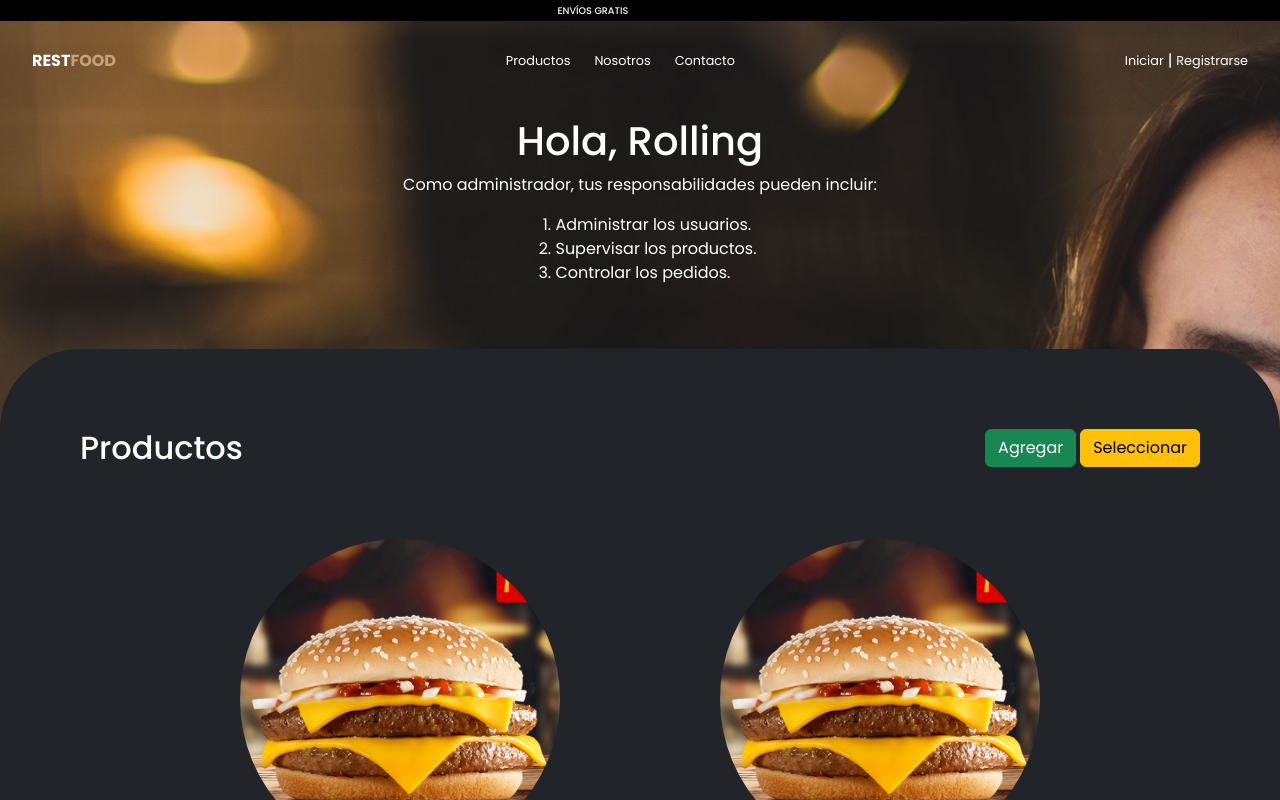
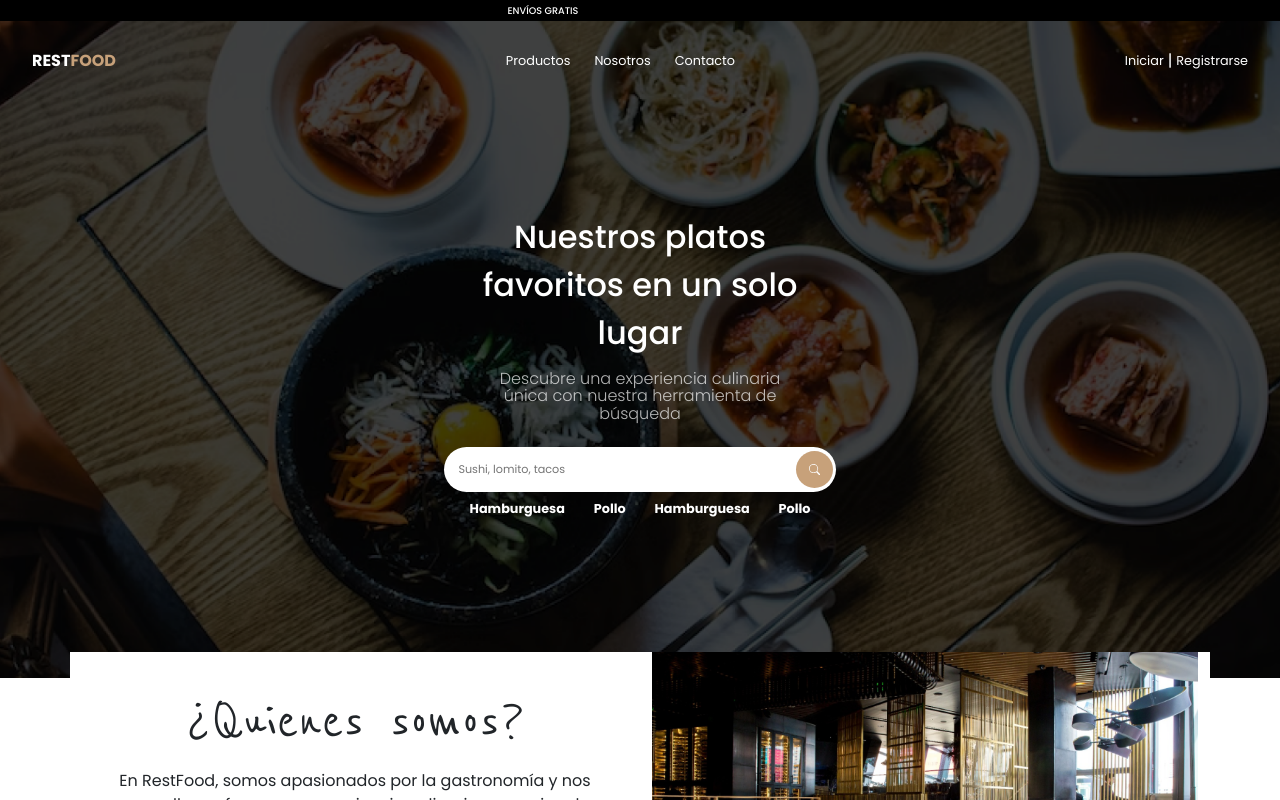
Before and after one commit to Mateo872/restfood, a React (Vite) app: page / in a window 1280 px wide. Shown: the top 800 px of the page. Built offline with nearby package versions, Linux system fonts and the light colour scheme.

Commit message:
quite los comentarios del componente App.jsx

```diff
--- a/src/App.jsx
+++ b/src/App.jsx
@@ -10,14 +10,13 @@ import Administrador from "./pages/Administrador"
 function App() {
   return (
     <>
-      {/*<Header />
+      <Header />
       <main>
         <BuscadorPlatos />
         <QuienesSomos />
         <Menu />
       </main>
-    <Footer />*/}
-    <Administrador></Administrador>
+    <Footer />
     </>
   );
 }
```
